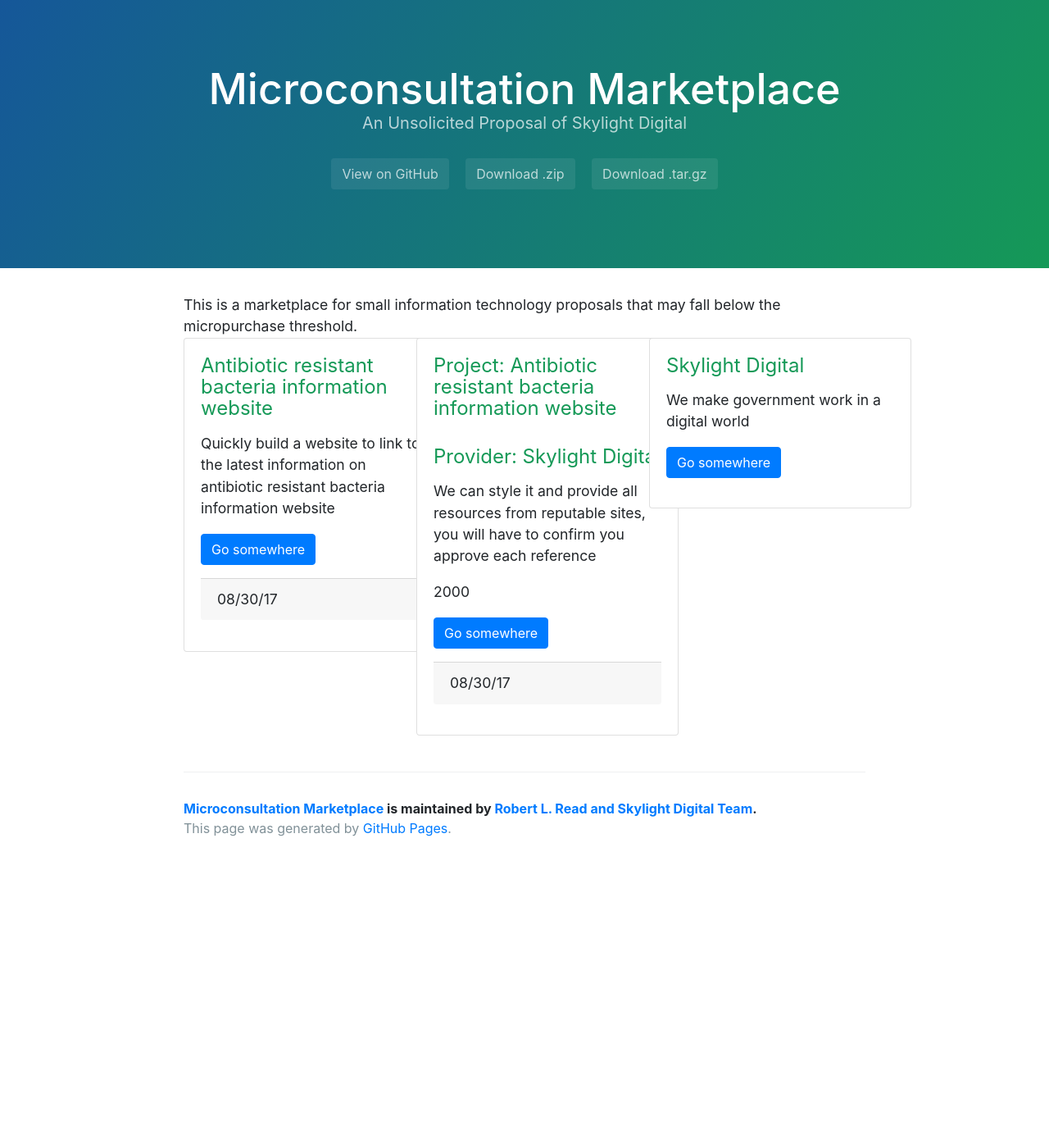
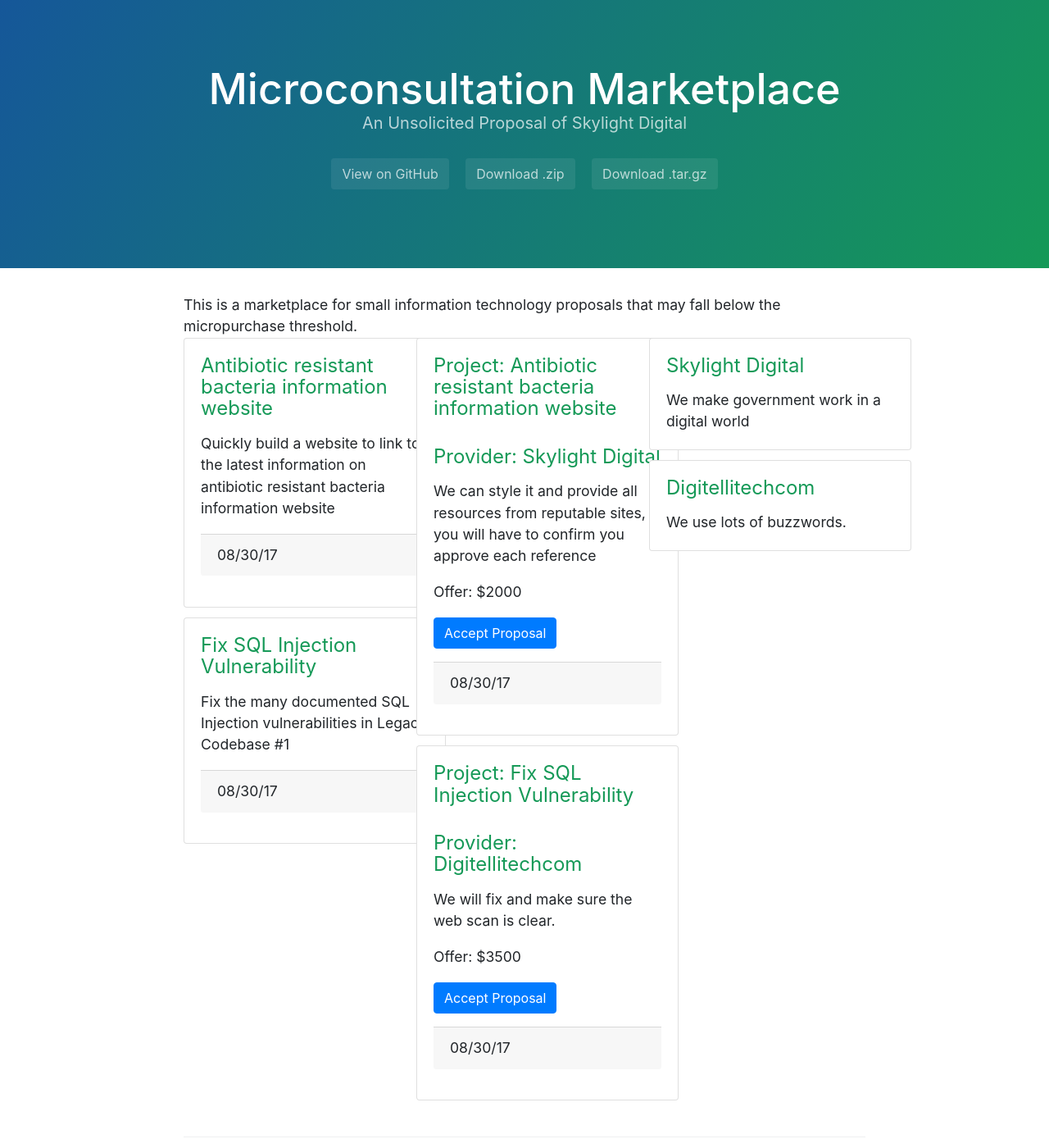
Before and after one commit to skylight-hq/microconsultation, a Jekyll site: the page built from index.html, in a window 1280 px wide and 1400 px high. Shown: the whole window at 82% size. Built offline with Jekyll 4.4.1, drawn with Linux system fonts in a browser that asks for light colours; the list of posts is cut into pages by our own code.

Commit message:
adding some data

```diff
--- a/database.js
+++ b/database.js
@@ -1,6 +1,6 @@
 
 var database = {
-    projects: [ project],
-    providers: [ provider ],
-    proposals: [ proposal ]
+    projects: [ projects[0],projects[1]],
+    providers: [ providers[0],providers[1] ],
+    proposals: [ proposals[0], proposals[1] ]
 };
--- a/datatypes.js
+++ b/datatypes.js
@@ -1,20 +1,20 @@
+var projects = [];
+var providers = [];
+var proposals = [];
 
-
-var project = { client_id: 0,
+projects[0] = { client_id: 0,
 		title: "Antibiotic resistant bacteria information website",
 		description: "Quickly build a website to link to the latest information on antibiotic resistant bacteria information website",
 		reward_guidance: "only $2,000 for this one",
 		expiration: "08/30/17"
 	      };
 
-
-var provider = { client_id: 0,
+providers[0] = { client_id: 0,
 		name: "Skylight Digital",
 		motto: "We make government work in a digital world"
 	      };
 
-
-var proposal = { client_id: 0,
+proposals[0] = { client_id: 0,
 		 name: " ",
 		 provider_id: 0,
 		 // TODO: This should be done by ids, rather than names
@@ -24,3 +24,30 @@
 		 offer: 2000,
 		 expiration: "08/30/17"
 	      };
+
+
+
+projects[1] = { client_id: 1,
+		title: "Fix SQL Injection Vulnerability",
+		description: "Fix the many documented SQL Injection vulnerabilities in Legacy Codebase #1",
+		reward_guidance: "$3,500",
+		expiration: "08/30/17"
+	      };
+
+
+providers[1] = { client_id: 1,
+		name: "Digitellitechcom",
+		motto: "We use lots of buzzwords."
+	      };
+
+
+proposals[1] = { client_id: 1,
+		 name: " ",
+		 provider_id: 1,
+		 // TODO: This should be done by ids, rather than names
+		 provider_name: "Digitellitechcom",
+		 project_name: "Fix SQL Injection Vulnerability",
+		 notes: "We will fix and make sure the web scan is clear.",
+		 offer: 3500,
+		 expiration: "08/30/17"
+	      };
--- a/index.html
+++ b/index.html
@@ -41,7 +41,6 @@
     html += '<div class="card-body">';
     html +='<h4 class="card-title">'+project.title+'</h4>';
     html += '<p class="card-text">'+project.description+'</p>';
-    html += '<a href="#" class="btn btn-primary">Go somewhere</a>';
     html += '<p class="card-footer">'+project.expiration+'</p>';
     html += '</div>';
     html += '</div>';
@@ -55,7 +54,6 @@
     html += '<div class="card-body">';
     html +='<h4 class="card-title">'+provider.name+'</h4>';
     html += '<p class="card-text">'+provider.motto+'</p>';
-    html += '<a href="#" class="btn btn-primary">Go somewhere</a>';
     html += '</div>';
     html += '</div>';
 return html;
@@ -69,8 +67,8 @@
     html +='<h4 class="card-title">Project: '+proposal.project_name+'</h4>';
     html +='<h4 class="card-title">Provider: '+proposal.provider_name+'</h4>';
     html += '<p class="card-text">'+proposal.notes+'</p>';
-    html += '<p class="card-text">'+proposal.offer+'</p>';
-    html += '<a href="#" class="btn btn-primary">Go somewhere</a>';
+    html += '<p class="card-text">Offer: $'+proposal.offer+'</p>';
+    html += '<a href="#" class="btn btn-primary">Accept Proposal</a>';
     html += '<p class="card-footer">'+proposal.expiration+'</p>';
     html += '</div>';
     html += '</div>';
```
Also changed, not shown: other parts of index.html (+11 -3 lines).
